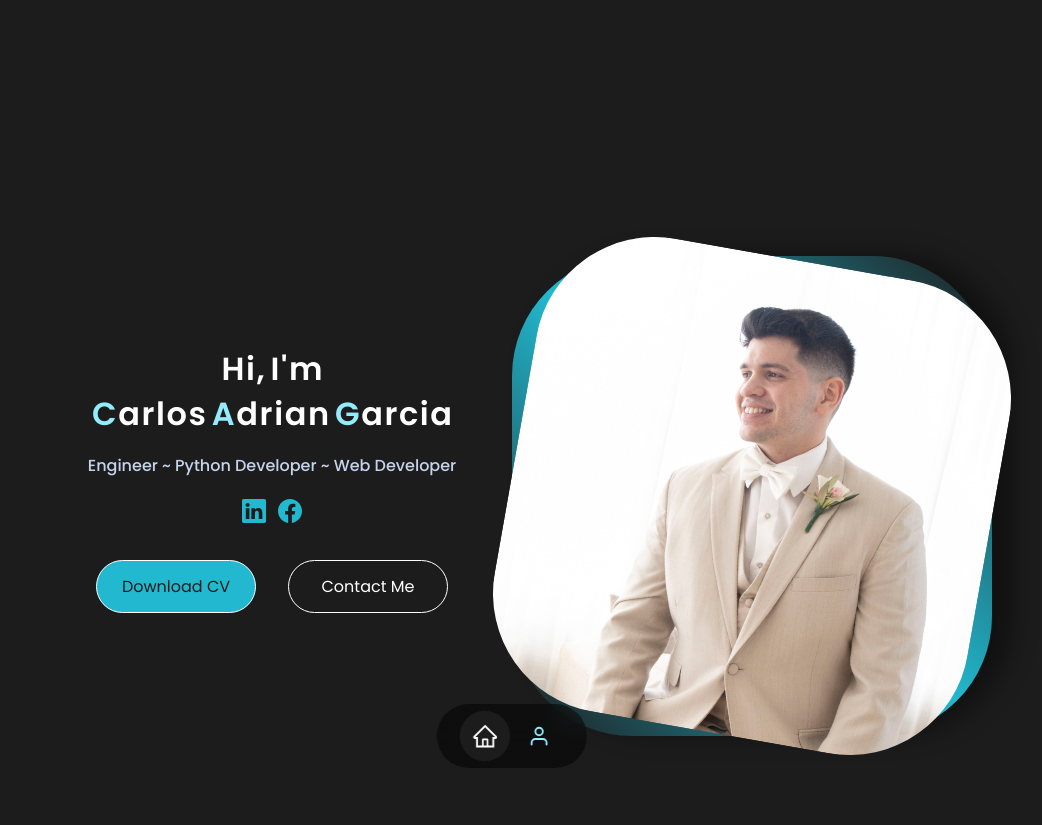
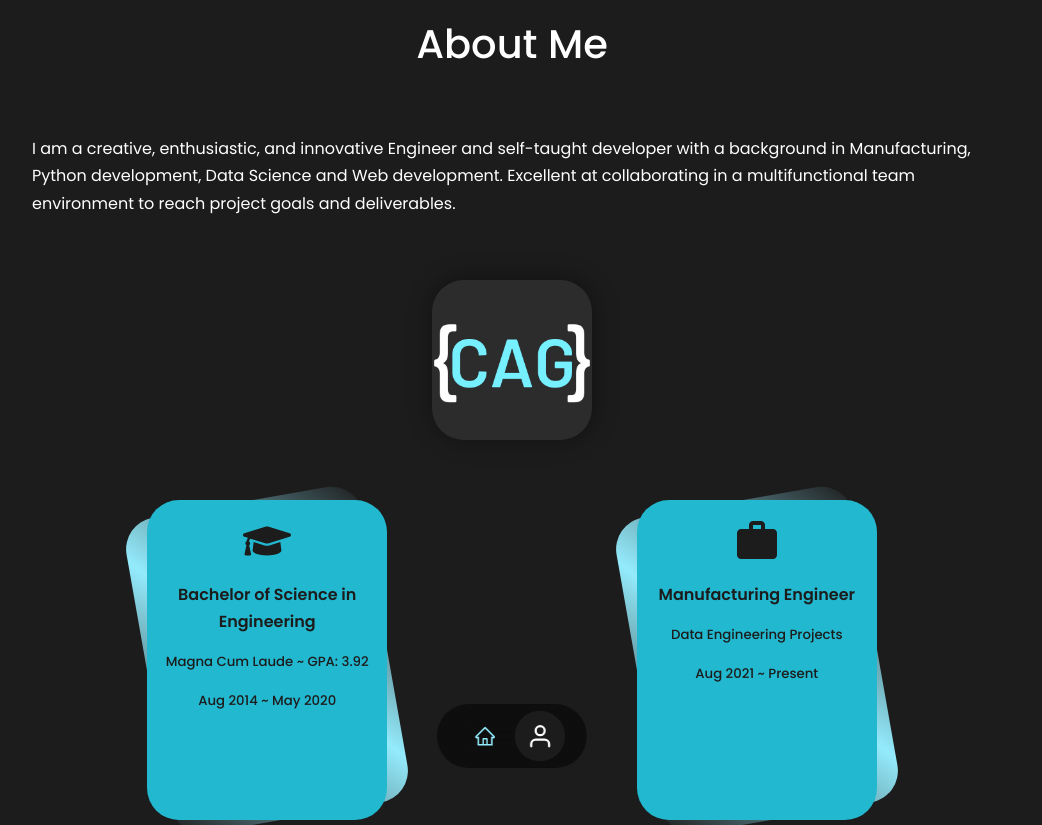
Before and after one commit to cagarcia2011/carlosadriangarcia, a React (Create React App) app: page /about in a window 1280 px wide. Shown: the top 825 px of the page, without its empty margins (128-1170 px from the left). Built offline with nearby package versions, Linux system fonts and the light colour scheme.

Commit message:
Implemented React Router for navigation.

```diff
--- a/package.json
+++ b/package.json
@@ -10,6 +10,7 @@
     "react": "^18.0.0",
     "react-dom": "^18.0.0",
     "react-icons": "^4.4.0",
+    "react-router-dom": "^6.6.1",
     "source-map-resolve": "^0.6.0",
     "web-vitals": "^2.1.4"
   },
--- a/src/App.jsx
+++ b/src/App.jsx
@@ -1,4 +1,7 @@
 import React from "react"
+import { BrowserRouter as Router, Routes, Route } from "react-router-dom"
+
+
 import Header from "./components/header/Header"
 import Nav from "./components/nav/Nav"
 import About from "./components/about/About"
@@ -10,16 +13,18 @@ import About from "./components/about/About"
 
 function App() {
   return (
-    <>
-      <Header />
+    <Router>
+      <Routes>
+        <Route path='/' element={<Header />} exact />
+        <Route path='/about' element={<About />} exact />
+      </Routes>
       <Nav />
-      <About />
       {/* <Skills />
       <Experience />
       <Portfolio />
       <Contact />
       <Footer /> */}
-    </>
+    </Router>
   );
 }
 
--- a/src/components/about/about.css
+++ b/src/components/about/about.css
@@ -160,10 +160,10 @@
 
 /* == SMALL DEVICES == */
 @media screen and (max-width: 1000px) {
-  #about {
+  /* #about {
     margin-top: 5rem;
     height: 80rem;
-  }
+  } */
   .about__container {
     height: 80rem;
   }
@@ -193,8 +193,8 @@
 }
 
 @media screen and (min-height: 800px) {
-  #about {
+  /* #about {
     margin-top: 10rem;
-  }
+  } */
 
 }
--- a/src/components/nav/Nav.jsx
+++ b/src/components/nav/Nav.jsx
@@ -1,57 +1,36 @@
 import React from 'react'
+import {useState} from 'react'
+
+import { useNavigate, useLocation } from 'react-router-dom'
+
 import './nav.css'
+
 import { AiOutlineHome } from 'react-icons/ai'
 import { FiUser } from 'react-icons/fi'
+import { useEffect } from 'react'
 // import { MdWorkOutline } from 'react-icons/md'
 // import { BsListCheck } from 'react-icons/bs'
 // import { AiOutlineFundProjectionScreen } from 'react-icons/ai'
 // import { BiMessageSquareDetail } from 'react-icons/bi'
-import {useState} from 'react'
-// import {useScrollPosition} from '../../hooks/useScrollPosition.js'
 
 function Nav() {
-  const [activeNav, setActiveNav] = useState('#home')
+  const [activeNav, setActiveNav] = useState('/')
+  const navigate = useNavigate()
+  const location = useLocation()
 
-  // const scrollPosition = useScrollPosition()
+  useEffect(() => {
+    setActiveNav(location.pathname)
+  }, [location.pathname])
 
-  // useEffect(() => {
-  //   let prevScrollPos = window.scrollY
-
-  //   const setActivePosition = (pos) => {
-  //     if (pos < 600) {setActiveNav('#home')}
-  //     else if (pos < 1900) {setActiveNav('#about')}
-  //     else if (pos < 3000) {setActiveNav('#skills')}
-  //     else if (pos < 4200) {setActiveNav('#experience')}
-  //     else if (pos < 5400) {setActiveNav('#portfolio')}
-  //     else {setActiveNav('#contact')}
-  //   }
-
-  //   const scrolledMoreThanThreshold = (currentScrollYPosition) =>
-  //     Math.abs(currentScrollYPosition - prevScrollPos) > 10;
-
-  //     const updatePosition = () => {
-  //       const currentScrollYPosition = window.scrollY;
-  //       if (scrolledMoreThanThreshold(currentScrollYPosition)) {
-  //         setActivePosition(currentScrollYPosition)
-  //       }
-  //     }
-
-  //   const onScroll = () => window.requestAnimationFrame(updatePosition);
-
-  //   window.addEventListener("scroll", onScroll);
-
-  //   return () => window.removeEventListener("scroll", onScroll);
-
-  // }, [])
 
   return (
     <nav>
-      <a href="#home"
-      onClick={() => setActiveNav('#home')}
-      className={activeNav === '#home' ? 'active': ''}><AiOutlineHome /></a>
-      <a href="#about"
-      onClick={() => setActiveNav('#about')}
-      className={activeNav === '#about' ? 'active' : ''}><FiUser /></a>
+      <a href='/'
+      onClick={() => navigate('/')}
+      className={activeNav === '/' ? 'active': ''}><AiOutlineHome /></a>
+      <a href="/about"
+      onClick={() => navigate('/about')}
+      className={activeNav === '/about' ? 'active' : ''}><FiUser /></a>
       {/* <a href="#skills"
       onClick={() => setActiveNav('#skills')}
       className={activeNav === '#skills' ? 'active' : ''}><BsListCheck /></a>
```
Also changed, not shown: 1 other file (tests, documents, lock files or other folders).
